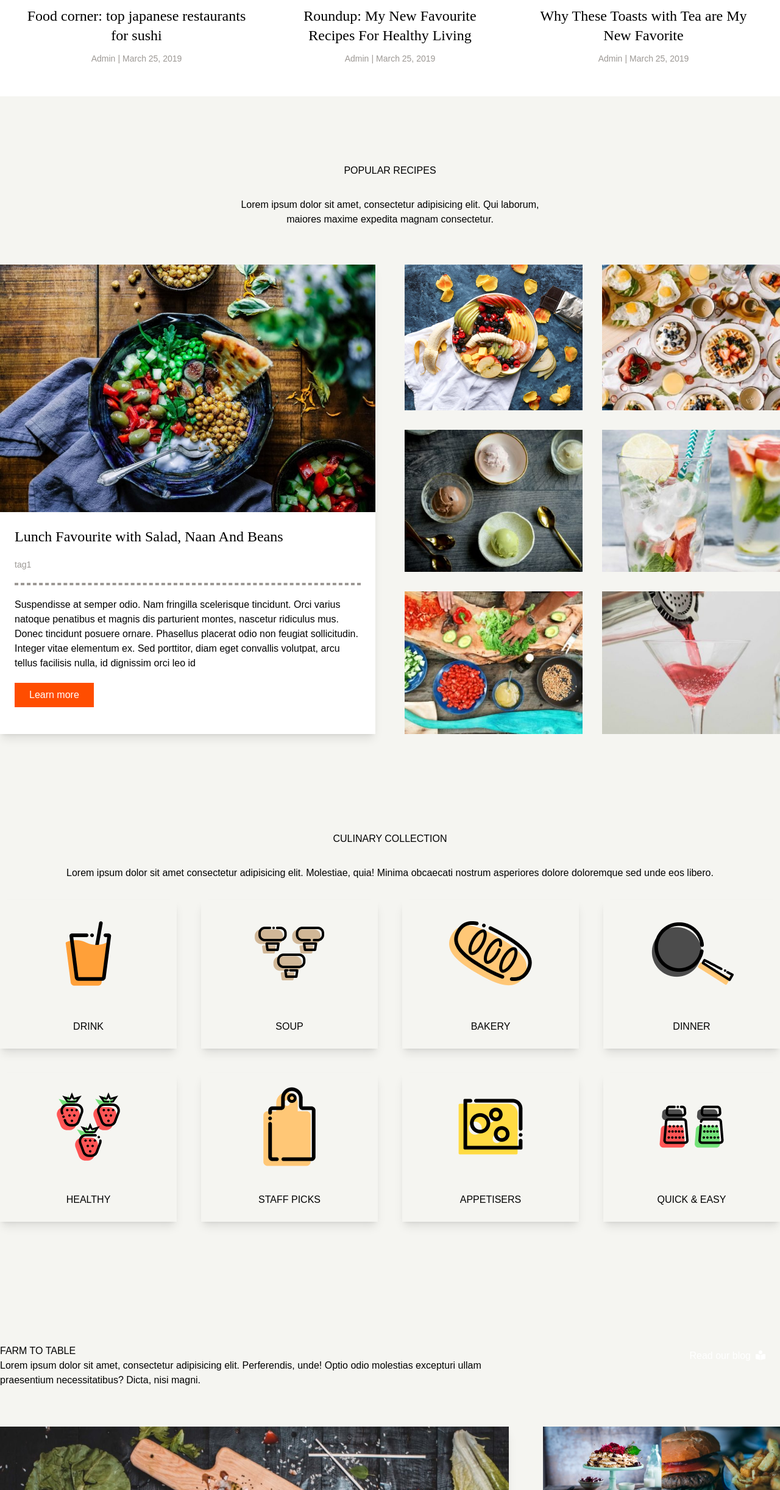
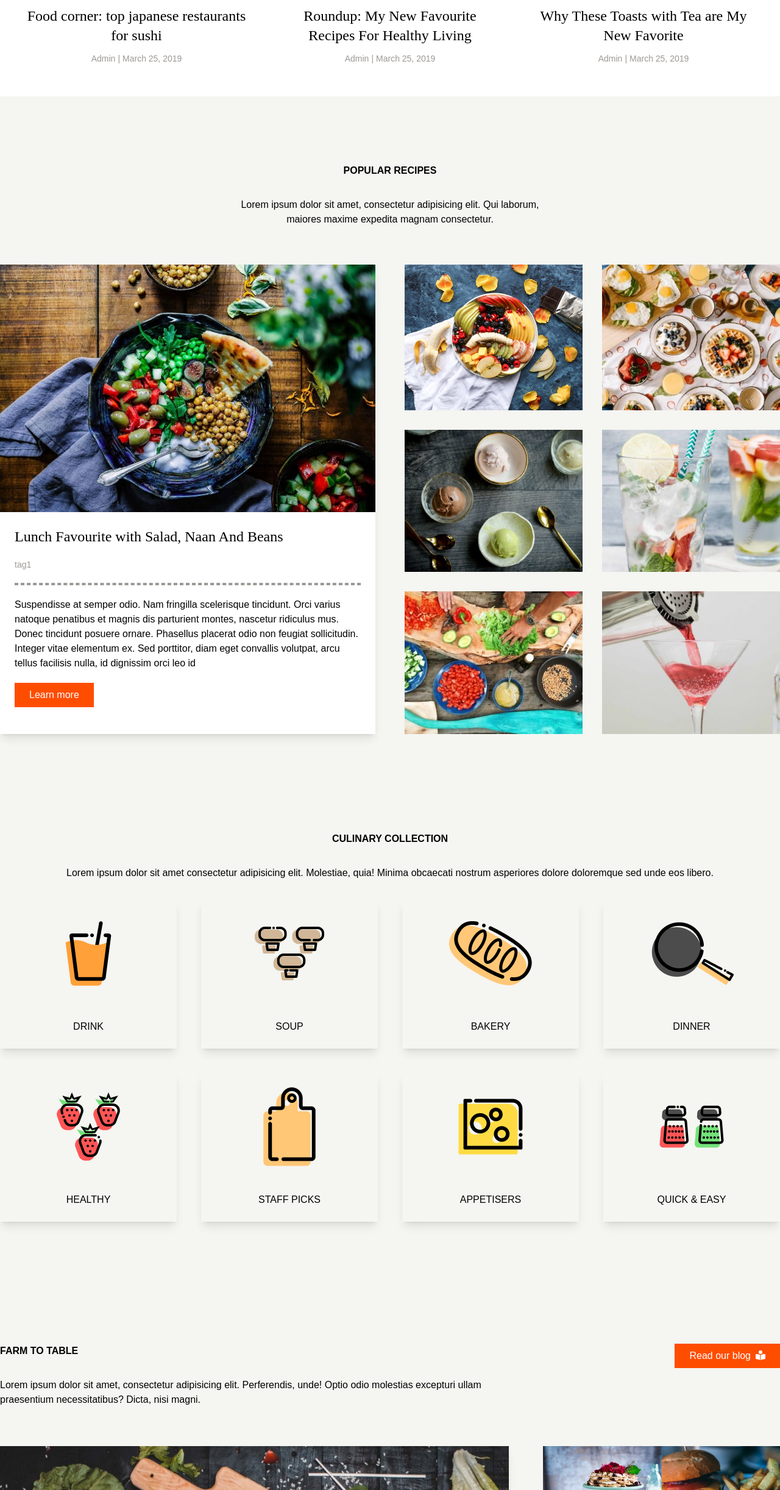
Before and after one commit to rennavittorio/proj-html-vuejs, a Vue app: page / in a window 1280 px wide. Shown: the part 1202-3646 px from the top of the page at 61% size. Built offline with nearby package versions, Linux system fonts and the light colour scheme.

Commit message:
REFACTOR more details added to section titles

```diff
--- a/src/components/AppBlog.vue
+++ b/src/components/AppBlog.vue
@@ -54,7 +54,7 @@ export default {
         <div class="container mb-16">
             <div class="grid grid-cols-3 gap-14">
                 <div class="wrapper-text col-span-2">
-                    <h1 class="section__title uppercase">
+                    <h1 class="section__title uppercase mb-8 font-semibold">
                         Farm to table
                     </h1>
                     <p class="section__description">
@@ -64,7 +64,7 @@ export default {
                 </div>
                 <div class="wrapper-btn flex justify-end">
                     <AppBtn
-                    class="w-fit h-fit"
+                    class="w-fit h-fit bg-orange"
                     :btnText="'Read our blog'"
                     :btnLink="'#'"
                     :btnIcon="'fa-book-open-reader'"
--- a/src/components/AppCulinaryCollection.vue
+++ b/src/components/AppCulinaryCollection.vue
@@ -62,7 +62,7 @@ export default {
     <section class="culinary-collection pt-[160px]">
         <div class="container mb-8">
             <div class="text-wrapper text-center">
-                <h1 class="section__title uppercase mb-8">
+                <h1 class="section__title uppercase font-semibold mb-8">
                     Culinary collection
                 </h1>
                 <p class="section__description">
--- a/src/components/AppPopularRecipes.vue
+++ b/src/components/AppPopularRecipes.vue
@@ -90,7 +90,7 @@ export default {
 
         <div class="container mx-auto">
             <div class="w-[540px] mx-auto text-center pt-[110px] pb-[62px]">
-                <h1 class="section__title uppercase mb-8 ">
+                <h1 class="section__title uppercase font-semibold mb-8">
                     Popular recipes
                 </h1>
                 <p class="section__description">
--- a/tailwind.config.cjs
+++ b/tailwind.config.cjs
@@ -31,7 +31,7 @@ module.exports = {
         },
       },
       animation: {
-        smoothchange: 'smoothchange 350ms ease-out',
+        smoothchange: 'smoothchange 350ms alternate ease-out',
       },
 
     },
```
